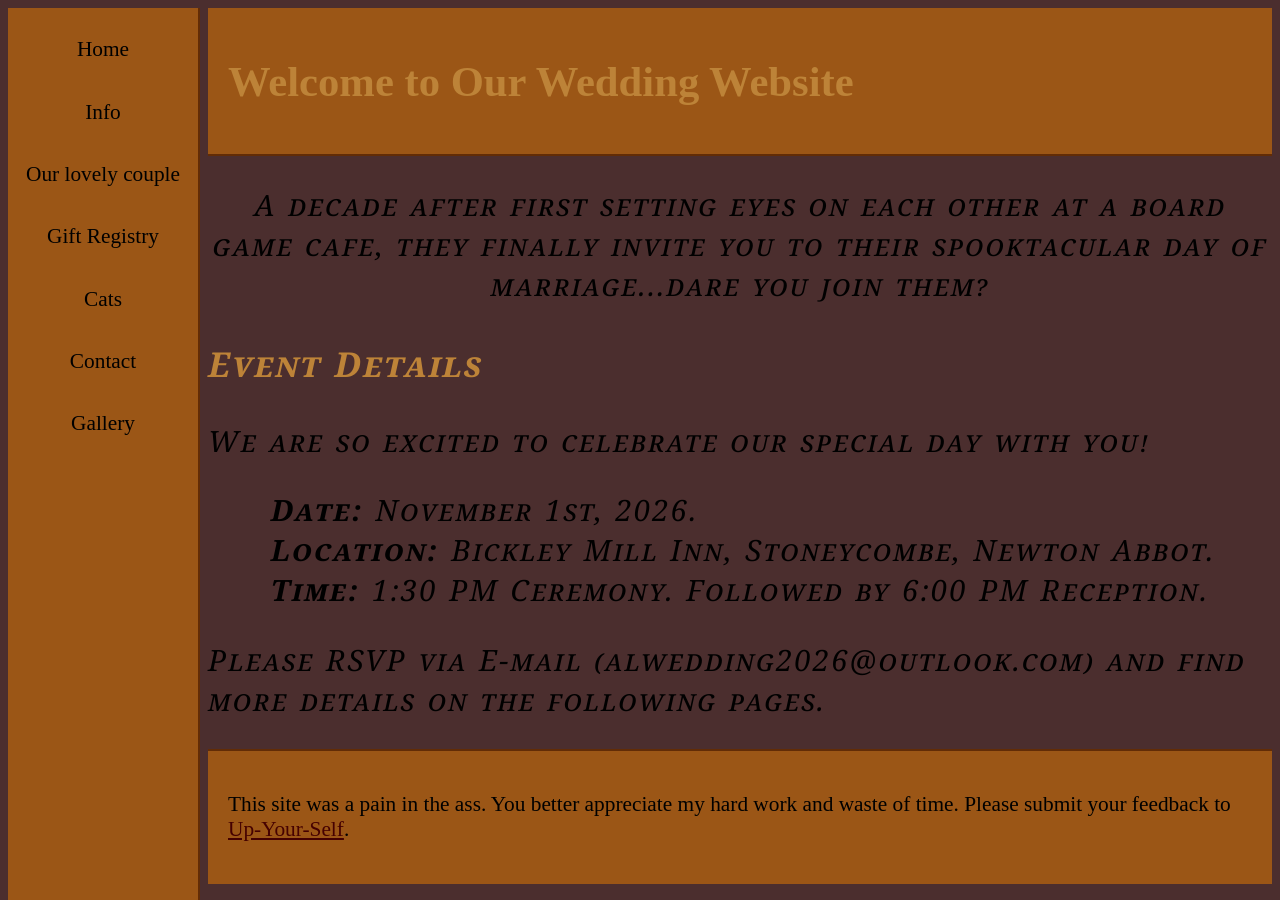
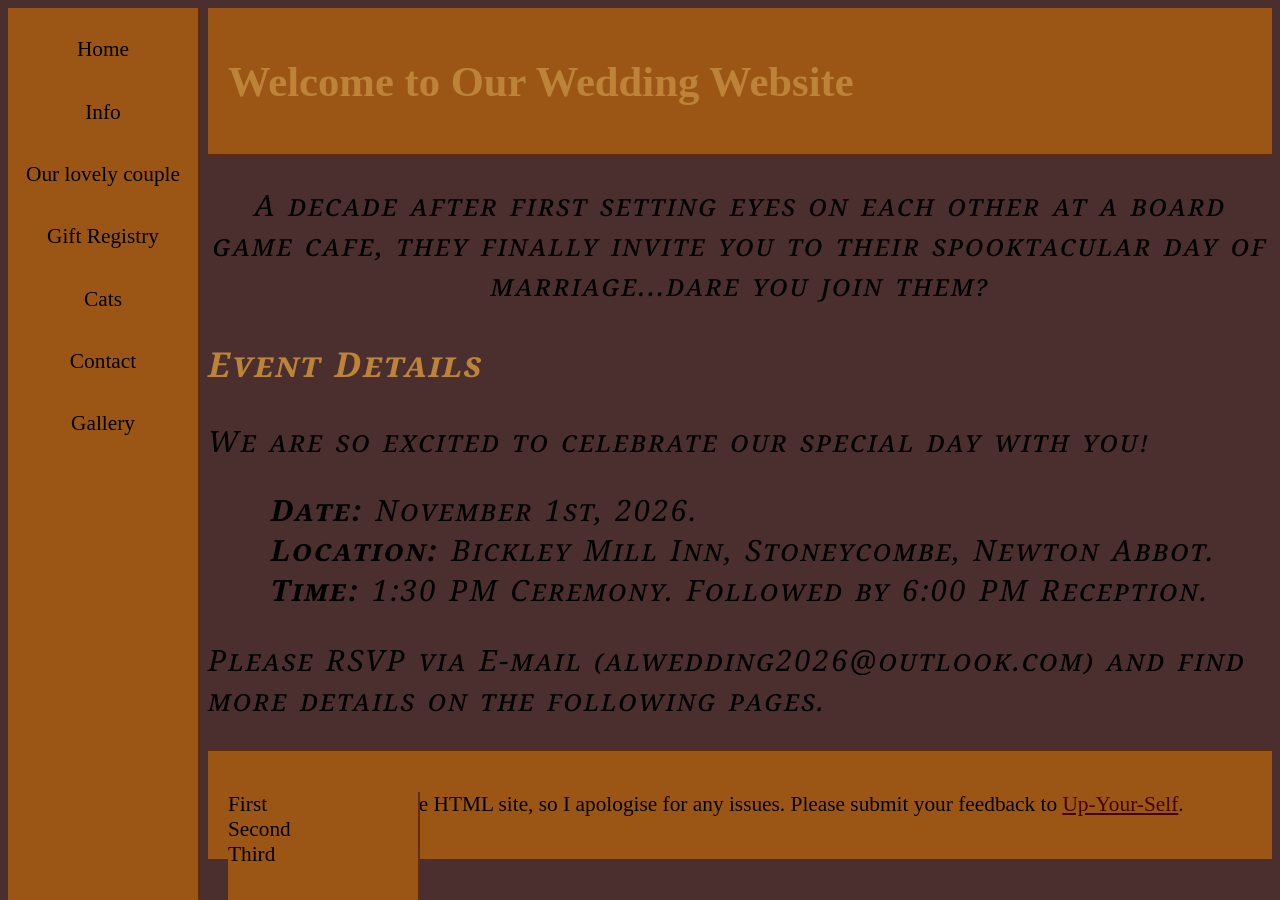
Before and after one commit to LewisSDAFNI/ALWedding2026, a Jekyll site: the page built from docs/index.md, in a window 1280 px wide. Built offline with Jekyll 4.4.1, drawn with Linux system fonts in a browser that asks for light colours.

Commit message:
change footer

```diff
--- a/docs/_layouts/wedding.html
+++ b/docs/_layouts/wedding.html
@@ -21,8 +21,19 @@
     {{ content }}
   </main>
   <footer>
-    <p>This site was a pain in the ass. You better appreciate my hard work and waste of time. Please submit your
-      feedback to <a class="ex1" href="https://thatsthefinger.com/">Up-Your-Self</a>.</p>
+    <div class="row">
+      <div class="column">
+        <ul>
+          <li>First</li>
+          <li>Second</li>
+          <li>Third</li>
+        </ul>
+      </div>
+      <div class="column">
+        <p>This site is a handmade HTML site, so I apologise for any issues. Please submit your
+          feedback to <a class="ex1" href="https://thatsthefinger.com/">Up-Your-Self</a>.</p>
+      </div>
+    </div>
   </footer>
 </body>
 
```
